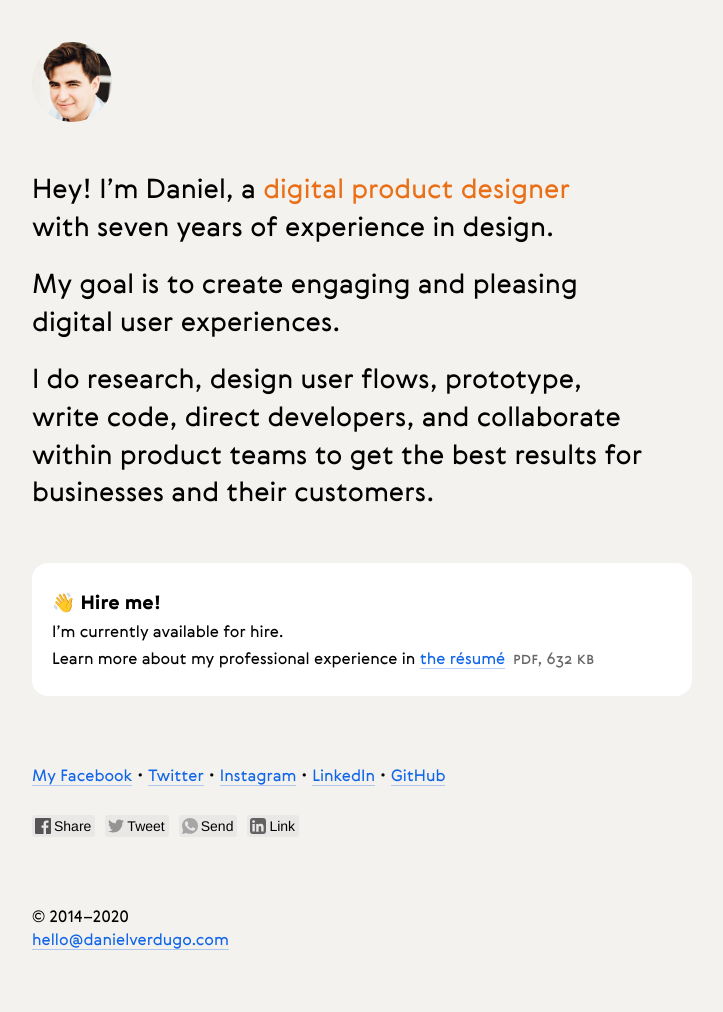
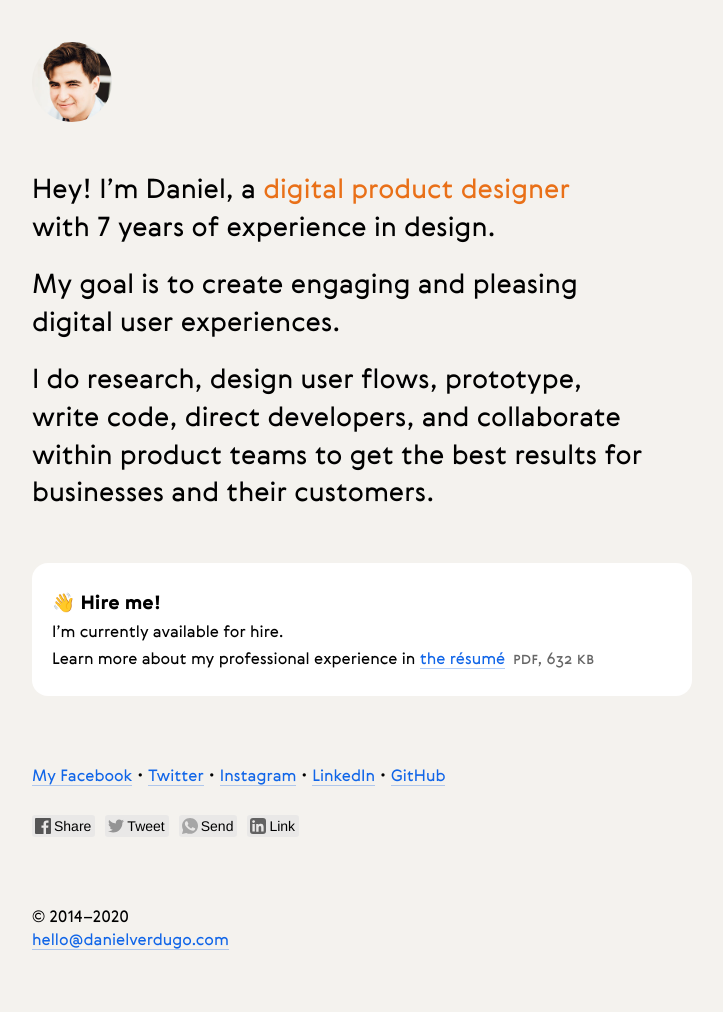
Before and after one commit to danielverdugo/danielverdugo.github.io, a Jekyll site: the page built from index.html, in a window 1280 px wide. Shown: the whole page, without its empty margins (298-1021 px from the left). Built offline with Jekyll 4.4.1, drawn with Linux system fonts in a browser that asks for light colours; comment, search, counter and statistics services are not loaded.

Commit message:
Automated years of experience

```diff
--- a/index.html
+++ b/index.html
@@ -12,7 +12,7 @@ title: Daniel Verdugo Nosov
 </div>
 <div class="grid">
     <div class="unit whole">
-            <p class="highlight">Hey! I&rsquo;m Daniel, a&nbsp;<span style="color:#E97018">digital product designer</span> with&nbsp;seven&nbsp;years of&nbsp;experience in&nbsp;design.</nobr></p>
+            <p class="highlight">Hey! I&rsquo;m Daniel, a&nbsp;<span style="color:#E97018">digital product designer</span> with&nbsp;{{ site.time | date: '%y' | minus: 13 }}&nbsp;years of&nbsp;experience in&nbsp;design.</nobr></p>
             <p class="highlight">My&nbsp;goal&nbsp;is to&nbsp;create engaging and pleasing digital user experiences.</p>
             <p class="highlight">I&nbsp;do research, design user flows, prototype, write code, direct developers, and collaborate within product teams to&nbsp;get the&nbsp;best results for businesses and their customers.</p>
     </div>
```
